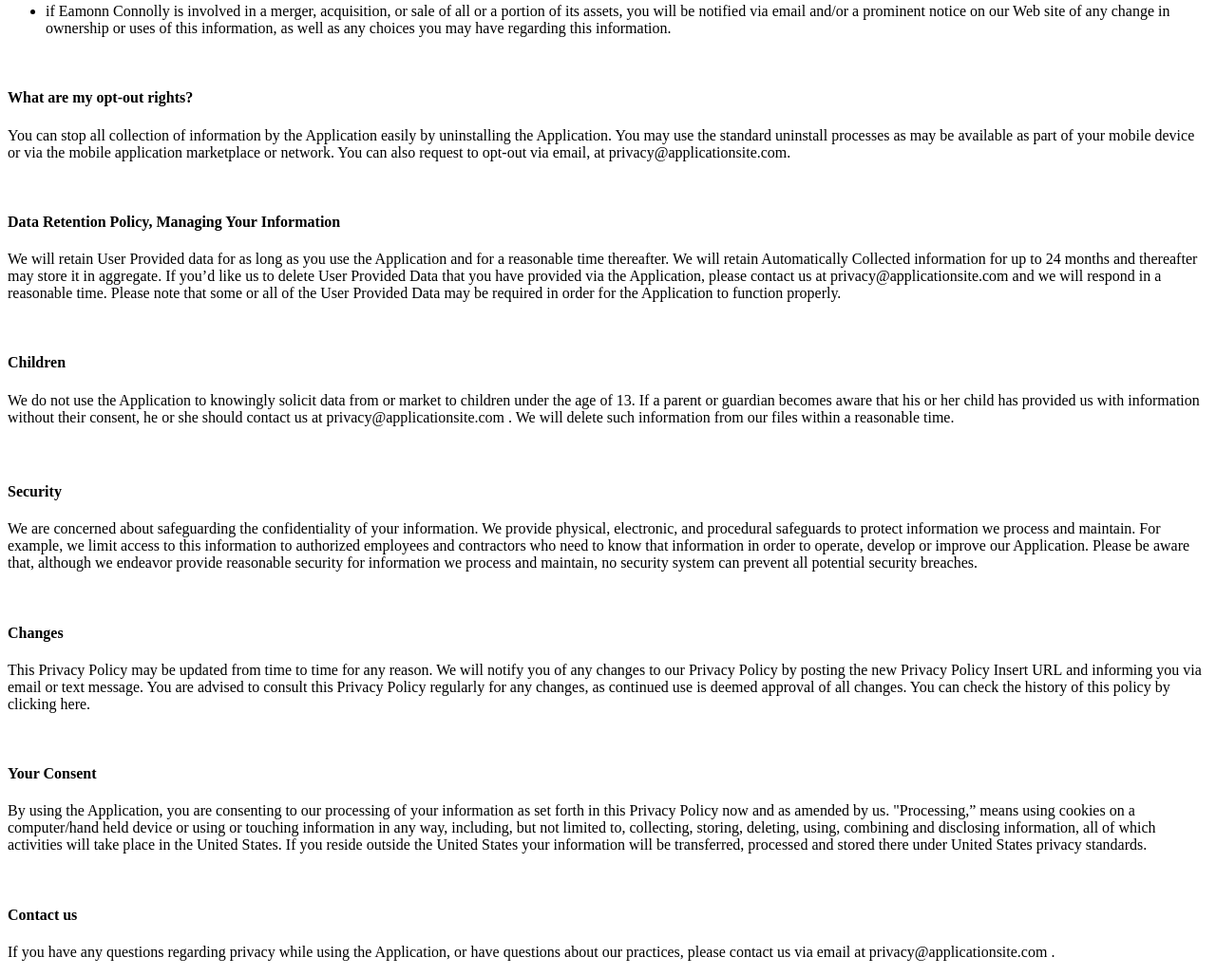
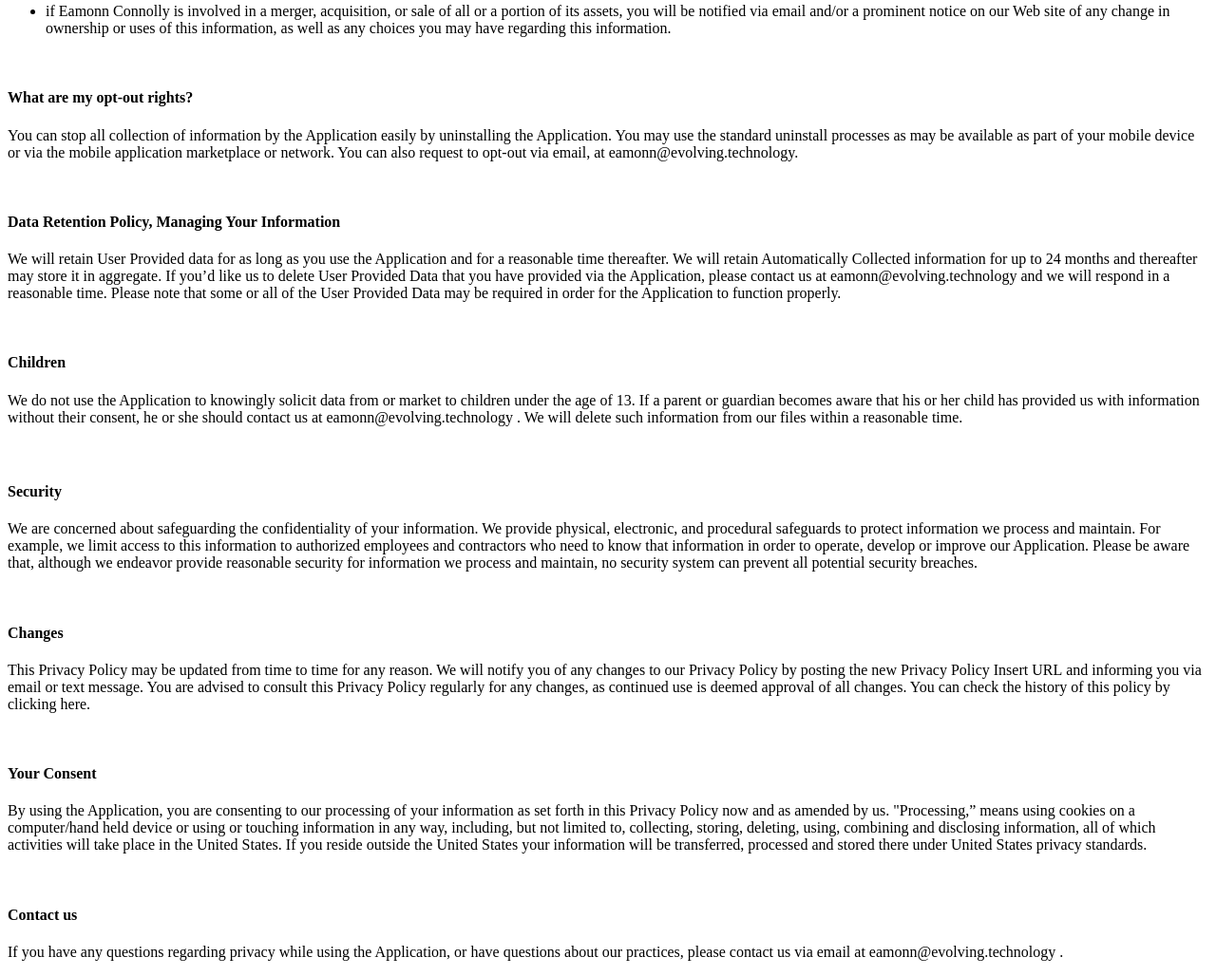
Before and after one commit to kingkeamo/github.io, a plain HTML site: page index.html in a window 1280 px wide. Shown: the part 952-1980 px from the top of the page at 95% size. Drawn offline with Linux system fonts and the light colour scheme.

Commit message:
update email

```diff
--- a/index.html
+++ b/index.html
@@ -1,6 +1,6 @@
 <h2 style="text-align: center;">PRIVACY POLICY MODEL FOR MOBILE APPLICATIONS</h2>
 <p></p>
-<p>This privacy policy governs your use of the software application FishingLogbook (“Application”) for mobile devices that was created by&nbsp;Eamonn Connolly.&nbsp;The Application is&nbsp;The app is targeted at anyone who loves fishing and would like to log their catches on their phone. User can take a picture of their fish and the app will capture basic details. The user can edit these details later and have a record to show their friends when ever they choode&nbsp;</p>
+<p>This privacy policy governs your use of the software application FishingLogbook (“Application”) for mobile devices that was created by&nbsp;Eamonn Connolly.&nbsp;The Application is&nbsp; is targeted at anyone who loves fishing and would like to log their catches on their phone. User can take a picture of their fish and the app will capture basic details. The user can edit these details later and have a record to show their friends when ever they choode&nbsp;</p>
 <h4>&nbsp;</h4>
 <h4>What information does the Application obtain and how is it used?</h4>
 <p></p>
@@ -34,14 +34,14 @@
 <p>&nbsp;</p>
 <h4>What are my opt-out rights?</h4>
 <p></p>
-<p>You can stop all collection of information by the Application easily by uninstalling the Application. You may use the standard uninstall processes as may be available as part of your mobile device or via the mobile application marketplace or network. You can also request to opt-out via email, at privacy@applicationsite.com.</p>
+<p>You can stop all collection of information by the Application easily by uninstalling the Application. You may use the standard uninstall processes as may be available as part of your mobile device or via the mobile application marketplace or network. You can also request to opt-out via email, at eamonn@evolving.technology.</p>
 <p>&nbsp;</p>
 <h4><strong>Data Retention Policy, Managing Your Information</strong></h4>
-<p>We will retain User Provided data for as long as you use the Application and for a reasonable time thereafter. We will retain Automatically Collected information for up to 24 months&nbsp;and thereafter may store it in aggregate. If you’d like us to delete User Provided Data that you have provided via the Application, please contact us at&nbsp;privacy@applicationsite.com&nbsp;and we will respond in a reasonable time. Please note that some or all of the User Provided Data may be required in order for the Application to function properly.</p>
+<p>We will retain User Provided data for as long as you use the Application and for a reasonable time thereafter. We will retain Automatically Collected information for up to 24 months&nbsp;and thereafter may store it in aggregate. If you’d like us to delete User Provided Data that you have provided via the Application, please contact us at&nbsp;eamonn@evolving.technology&nbsp;and we will respond in a reasonable time. Please note that some or all of the User Provided Data may be required in order for the Application to function properly.</p>
 <p>&nbsp;</p>
 <h4><strong>Children</strong></h4>
 <p></p>
-<p>We do not use the Application to knowingly solicit data from or market to children under the age of 13. If a parent or guardian becomes aware that his or her child has provided us with information without their consent, he or she should contact us at&nbsp;privacy@applicationsite.com&nbsp;. We will delete such information from our files within a reasonable time.</p>
+<p>We do not use the Application to knowingly solicit data from or market to children under the age of 13. If a parent or guardian becomes aware that his or her child has provided us with information without their consent, he or she should contact us at&nbsp;eamonn@evolving.technology&nbsp;. We will delete such information from our files within a reasonable time.</p>
 <h4>&nbsp;</h4>
 <h4><strong>Security</strong></h4>
 <p></p>
@@ -54,4 +54,4 @@
 <p>By using the Application, you are consenting to our processing of your information as set forth in this Privacy Policy now and as amended by us. &quot;Processing,” means using cookies on a computer/hand held device or using or touching information in any way, including, but not limited to, collecting, storing, deleting, using, combining and disclosing information, all of which activities will take place in the United States. If you reside outside the United States&nbsp;your information will be transferred, processed and stored there under United States&nbsp;privacy standards.&nbsp;</p>
 <p>&nbsp;</p>
 <h4>Contact us</h4>
-<p>If you have any questions regarding privacy while using the Application, or have questions about our practices, please contact us via email at&nbsp;privacy@applicationsite.com&nbsp;.</p>
+<p>If you have any questions regarding privacy while using the Application, or have questions about our practices, please contact us via email at&nbsp;eamonn@evolving.technology&nbsp;.</p>
```
